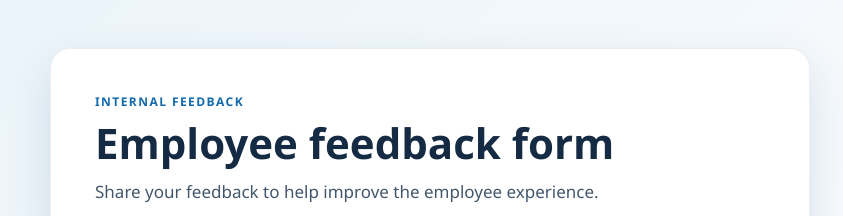
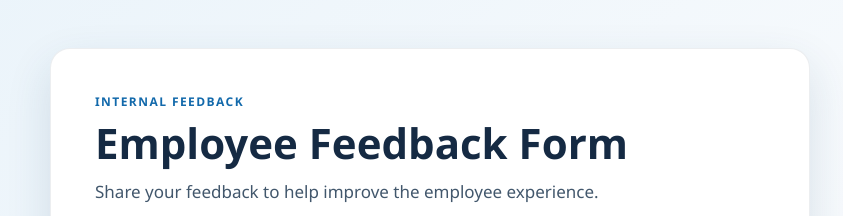
Before and after one commit to laumbo-aya/employeefeedback.github.io, a plain HTML site: page index.html in a window 1280 px wide. Shown: the top 216 px of the page, without its empty margins (210-1053 px from the left). Drawn offline with Linux system fonts and the light colour scheme.

Commit message:
Update index.html

```diff
--- a/index.html
+++ b/index.html
@@ -12,7 +12,7 @@
       <section class="form-card" aria-labelledby="form-title">
         <header class="form-header">
           <p class="eyebrow">INTERNAL FEEDBACK</p>
-          <h1 id="form-title">Employee feedback form</h1>
+          <h1 id="form-title">Employee Feedback Form</h1>
           <p>Share your feedback to help improve the employee experience.</p>
         </header>
 
```
